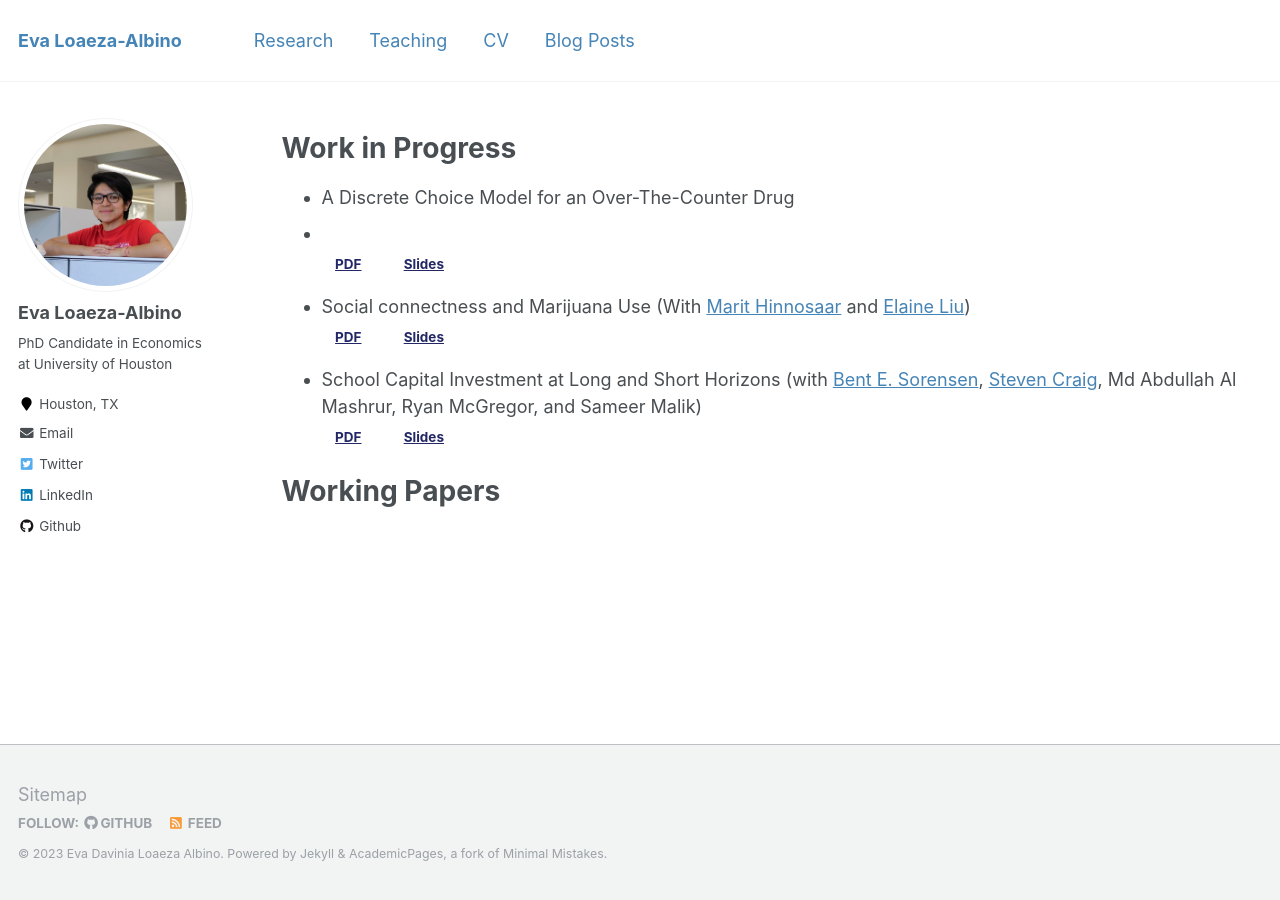
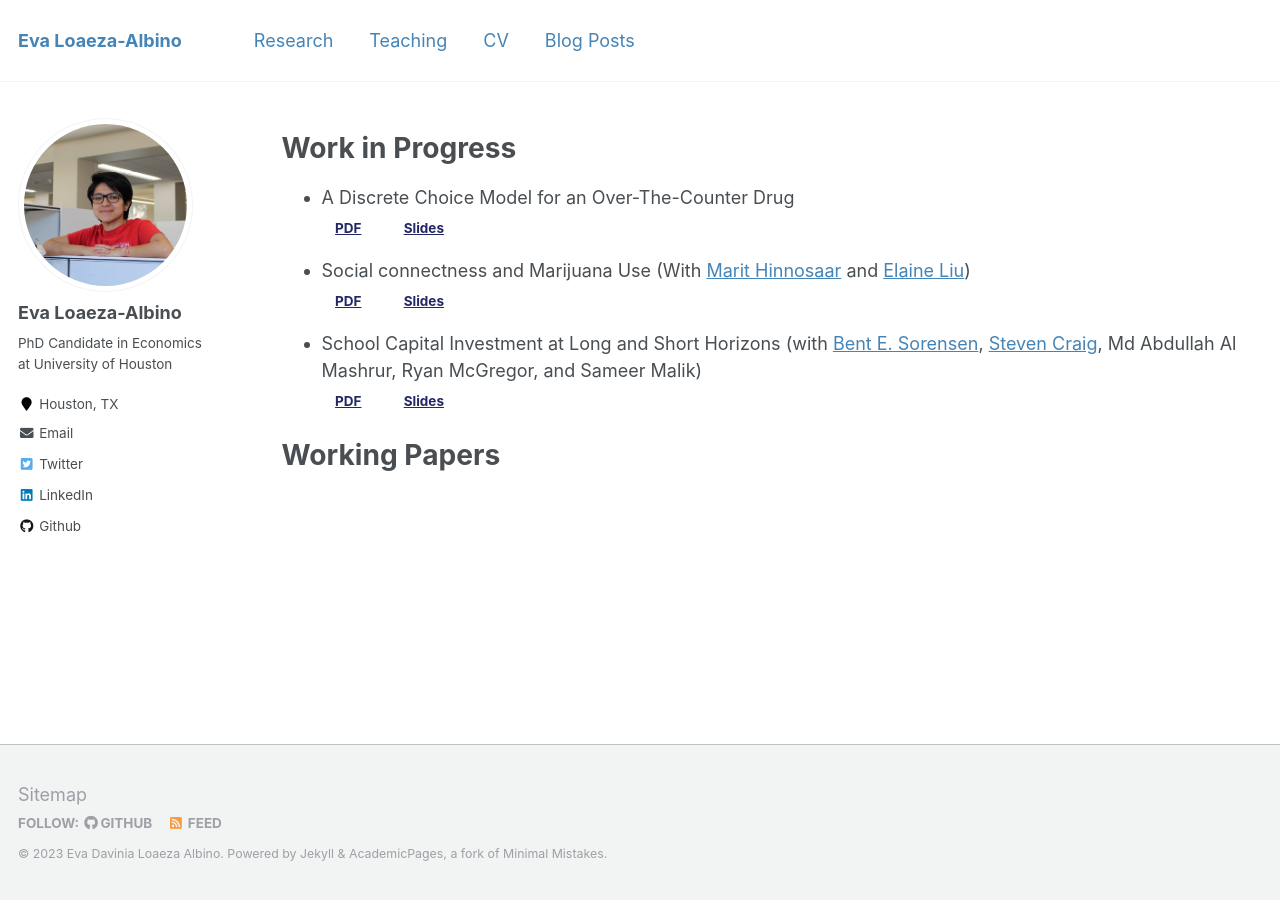
Before and after one commit to evaloaeza/evaloaeza.github.io, a Jekyll site: the page built from _pages/research.md, in a window 1280 px wide. Built offline with Jekyll 4.4.1, drawn with Linux system fonts in a browser that asks for light colours.

Commit message:
Update research.md

```diff
--- a/_pages/research.md
+++ b/_pages/research.md
@@ -6,7 +6,7 @@ author_profile: true
 ---
 # Work in Progress
 - A Discrete Choice Model for an Over-The-Counter Drug
-- <br/>
+ <br/>
  [PDF](http://example.com/){: .btn} &nbsp; [Slides](/files/paper1.pdf){: .btn}
 - Social connectness and Marijuana Use (With [Marit Hinnosaar](https://marit.hinnosaar.net/) and [Elaine Liu](https://uh.edu/~emliu/index.html))
   <br/>
```
